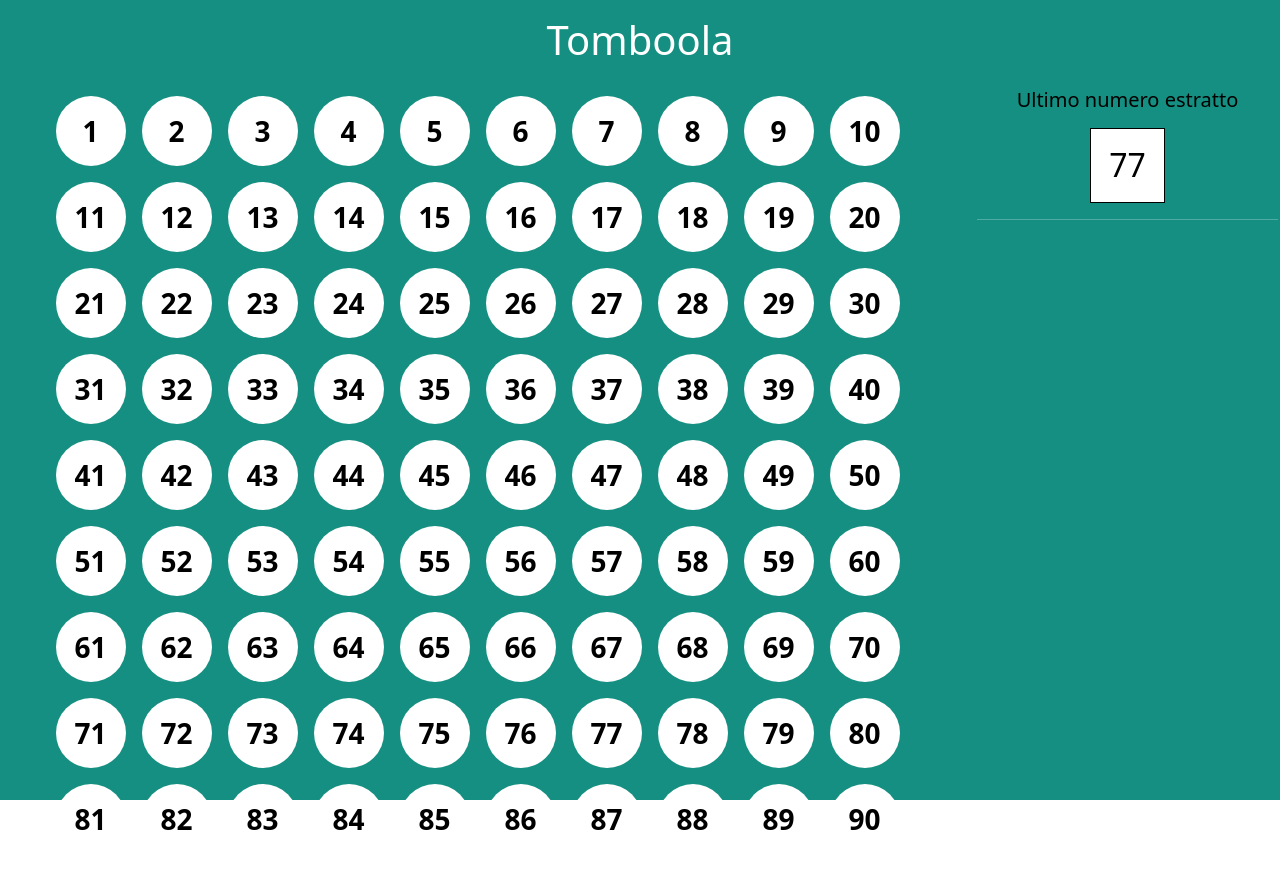
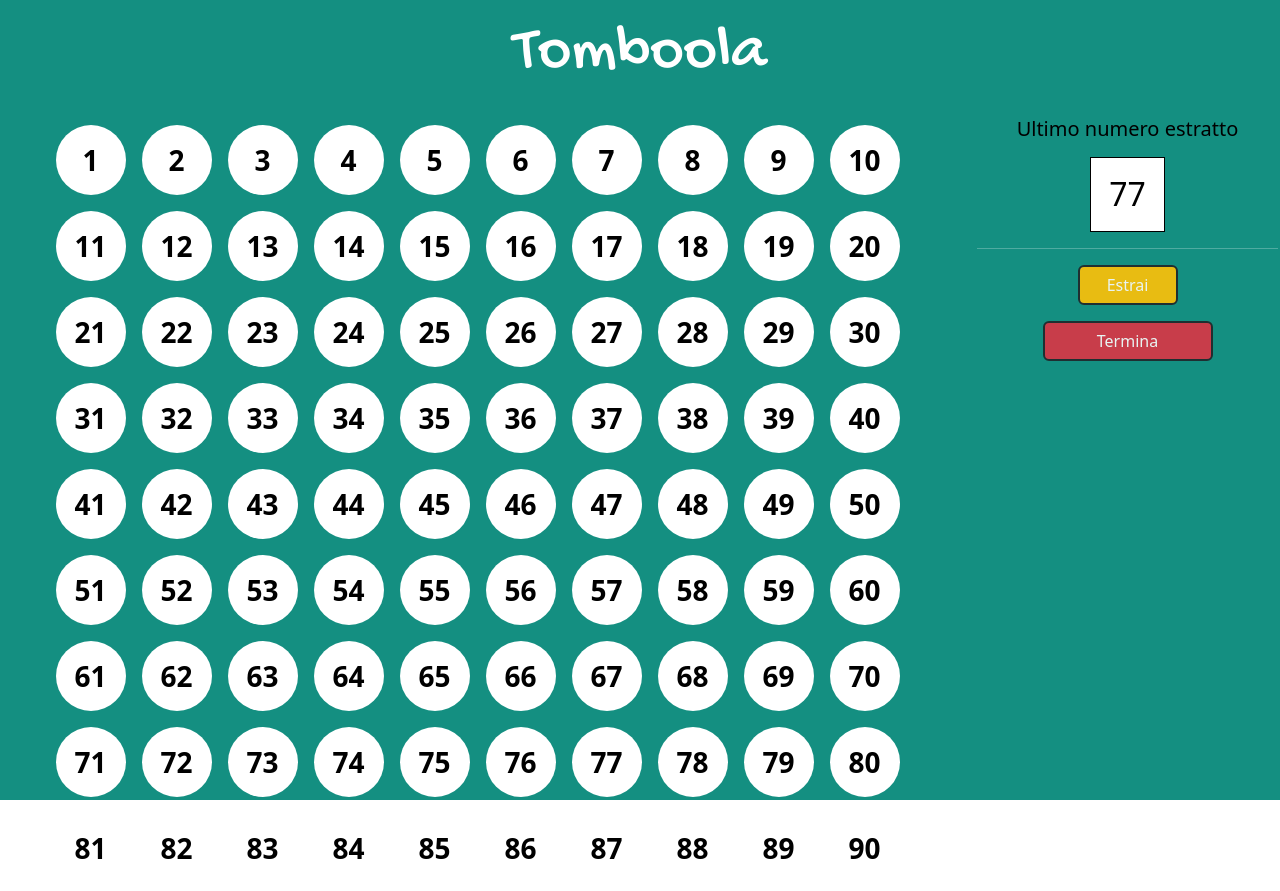
Before and after one commit to MattiaPlacido/web-tombola, a React (Vite) app: page / in a window 1280 px wide. Before the commit the page ends 862 px from the top, so only its background shows below. Built offline with nearby package versions, Linux system fonts and the light colour scheme.

Commit message:
Aggiunti dettagli e componente di estrazione senza logica

```diff
--- a/src/App.css
+++ b/src/App.css
@@ -1,3 +1,5 @@
+@import url("https://fonts.googleapis.com/css2?family=Gochi+Hand&display=swap");
+
 /* DETTAGLI */
 .main-container {
   max-width: 1300px;
@@ -20,3 +22,8 @@
 hr {
   color: white;
 }
+
+.title {
+  font-family: "Gochi Hand", serif;
+  font-size: 4rem;
+}
--- a/src/App.jsx
+++ b/src/App.jsx
@@ -1,5 +1,6 @@
 import "bootstrap/dist/css/bootstrap.min.css";
 import NumberedButton from "./components/NumberedButton";
+import ExtractionWindow from "./components/ExtractionWindow";
 import "./App.css";
 
 function App() {
@@ -9,7 +10,7 @@ function App() {
 
   return (
     <div className="vh-100 wrapper">
-      <p className="text-white h1 py-3 text-center">Tomboola</p>
+      <p className="text-white h1 py-3 text-center title">Tomboola</p>
       <div className="justify-content-center align-items-center d-flex">
         <div className="main-container row">
           <div className="col-9 d-flex flex-wrap justify-content-center px-5">
@@ -18,11 +19,7 @@ function App() {
             ))}
           </div>
           <div className="col-3 text-center">
-            <p className="h5 mb-3 text-black">Ultimo numero estratto</p>
-            <p className="bg-white h2 text-black border border-black extracted-number-container">
-              77
-            </p>
-            <hr></hr>
+            <ExtractionWindow />
           </div>
         </div>
       </div>
--- /dev/null
+++ b/src/components/ExtractionWindow.jsx
@@ -0,0 +1,25 @@
+import style from "./components.module.css";
+
+export default function ExtractionWindow() {
+  return (
+    <div>
+      <p className="h5 mb-3 text-black">Ultimo numero estratto</p>
+      <p className="bg-white h2 text-black border border-black extracted-number-container">
+        77
+      </p>
+      <hr></hr>
+      <div className="d-flex flex-column">
+        <button
+          className={`btn text-white bg-warning mb-3 border mx-auto border-dark border-2 ${style.extraction_button}`}
+        >
+          Estrai
+        </button>
+        <button
+          className={`btn text-white bg-danger mb-3 border mx-auto border-dark border-2 ${style.end_game_button}`}
+        >
+          Termina
+        </button>
+      </div>
+    </div>
+  );
+}
--- /dev/null
+++ b/src/components/components.module.css
@@ -0,0 +1,17 @@
+.extraction_button {
+  width: 100px;
+  opacity: 0.9;
+}
+
+.extraction_button:hover {
+  opacity: 1;
+}
+
+.end_game_button {
+  width: 170px;
+  opacity: 0.9;
+}
+
+.end_game_button:hover {
+  opacity: 1;
+}
```
